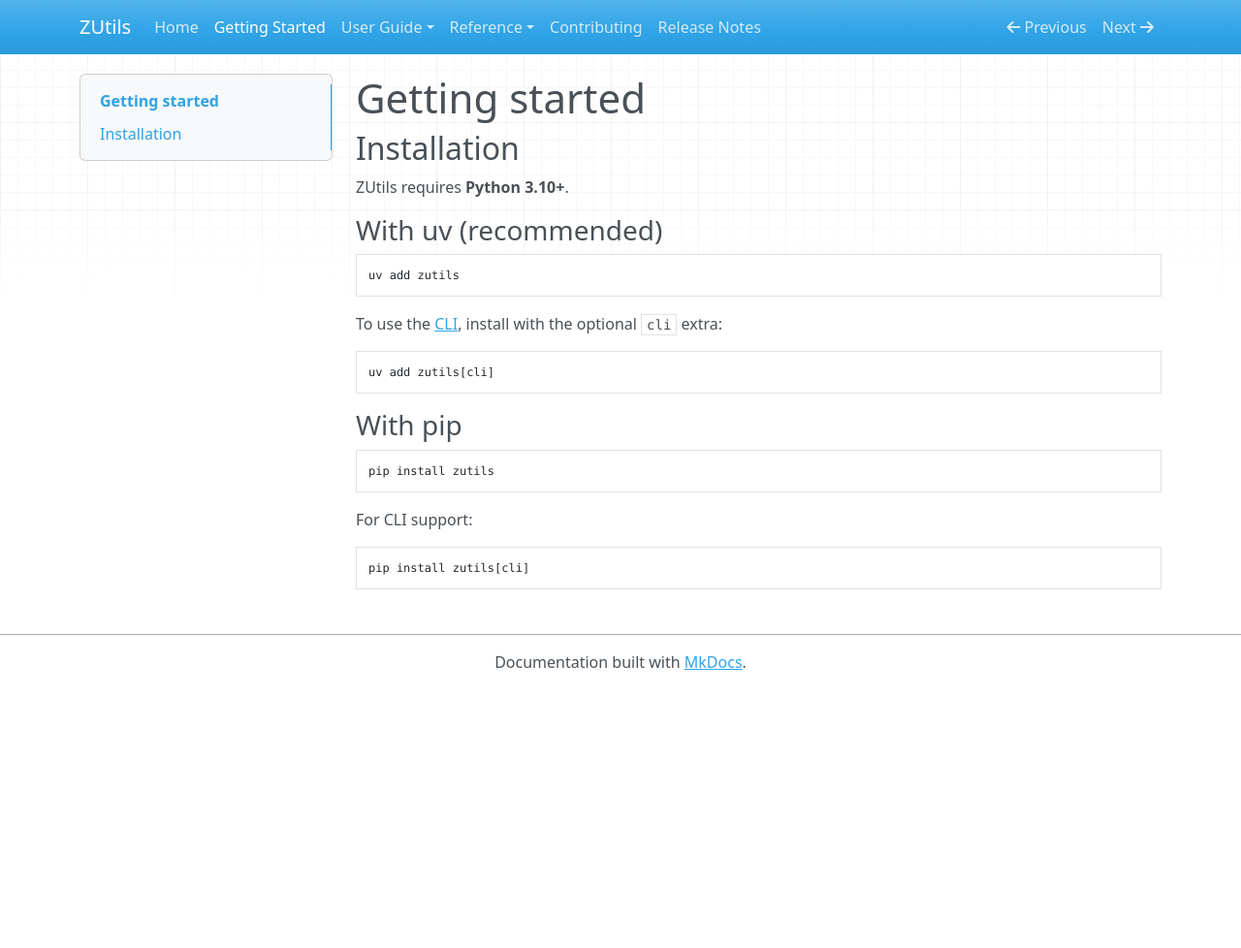
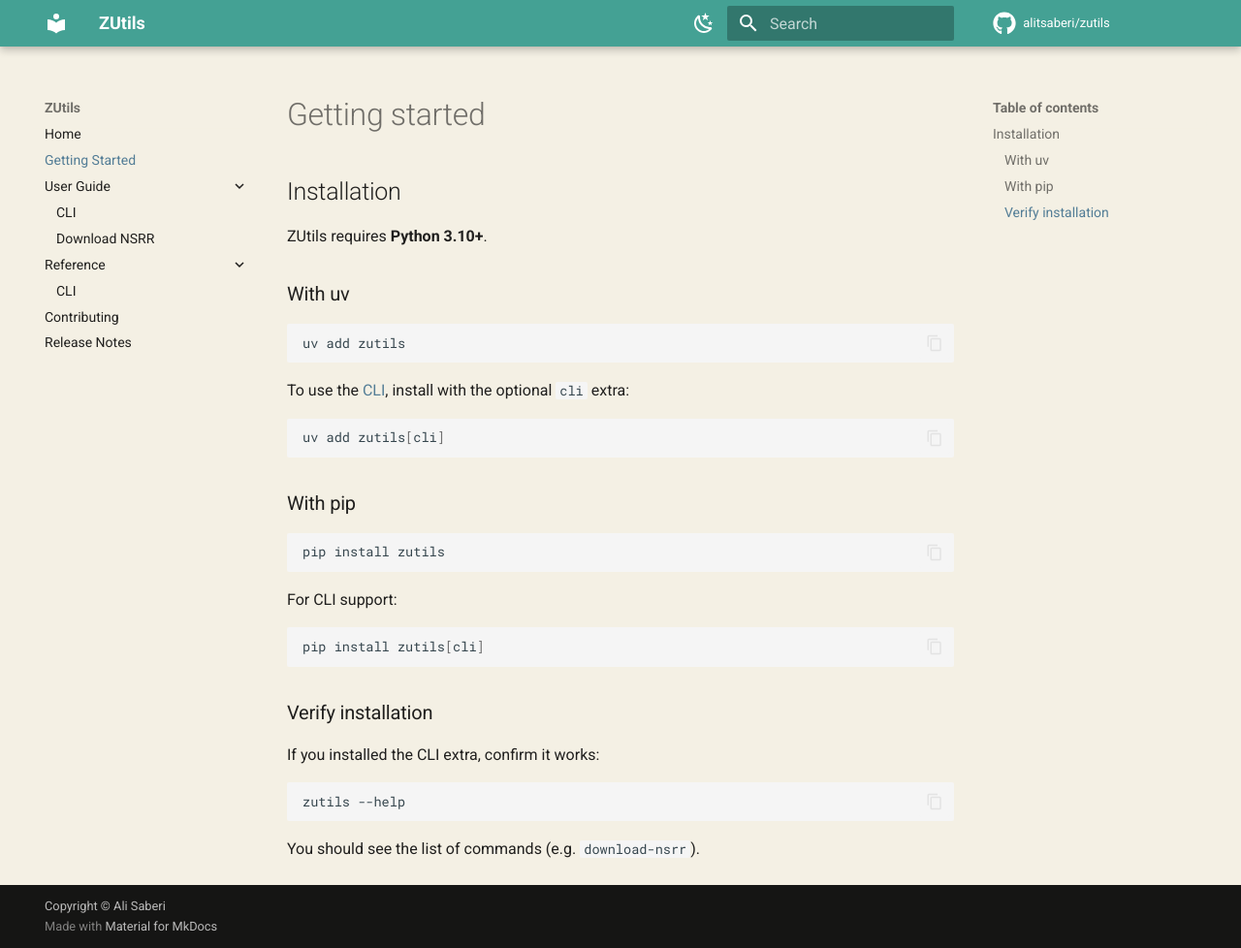
Before and after one commit to alitsaberi/somnio, an MkDocs documentation site: the page built from docs/getting-started.md, in a window 1280 px wide and 978 px high. Shown: the whole window at 97% size. Built offline with MkDocs 1.6.1 and Material for MkDocs 9.7.7, drawn with Linux system fonts in a browser that asks for light colours; nearby versions of some CDN libraries; comment, search, counter and statistics services are not loaded.

Commit message:
Improve docs with MkDocs Material
- Updated mkdocs.yml to include Material theme features and markdown extensions for improved documentation styling and functionality.
- Added new dependencies for mkdocs-material and pymdown-extensions in pyproject.toml to support the updated MkDocs configuration.
- Enhanced mkdocs.yml with site description, repository details, and additional theme features for improved navigation and aesthetics.
- Revised index.md to include a brief description of ZUtils and links for getting started and GitHub repository.

````diff
--- a/docs/getting-started.md
+++ b/docs/getting-started.md
@@ -4,13 +4,13 @@
 
 ZUtils requires **Python 3.10+**.
 
-### With uv (recommended)
+### With uv
 
 ```bash
 uv add zutils
 ```
 
-To use the [CLI](./user-guide/cli.md), install with the optional `cli` extra:
+To use the [CLI](user-guide/cli.md), install with the optional `cli` extra:
 
 ```bash
 uv add zutils[cli]
@@ -27,3 +27,13 @@ For CLI support:
 ```bash
 pip install zutils[cli]
 ```
+
+### Verify installation
+
+If you installed the CLI extra, confirm it works:
+
+```bash
+zutils --help
+```
+
+You should see the list of commands (e.g. `download-nsrr`).
--- /dev/null
+++ b/docs/stylesheets/extra.css
@@ -0,0 +1,25 @@
+/* ColorHunt palette: https://colorhunt.co/palette/f4f0e444a194537d96ec8f8d */
+:root {
+  --zutils-cream: #f4f0e4;
+  --zutils-teal: #44a194;
+  --zutils-blue: #537d96;
+  --zutils-coral: #ec8f8d;
+}
+
+/* Light mode */
+[data-md-color-scheme="default"] {
+  --md-default-bg-color: var(--zutils-cream);
+  --md-primary-fg-color: var(--zutils-teal);
+  --md-primary-fg-color--light: #5bb1a6;
+  --md-primary-fg-color--dark: #2f867b;
+  --md-accent-fg-color: var(--zutils-coral);
+  --md-typeset-a-color: var(--zutils-blue);
+}
+
+/* Dark mode */
+[data-md-color-scheme="slate"] {
+  --md-primary-fg-color: var(--zutils-blue);
+  --md-primary-fg-color--light: #6a8ba1;
+  --md-primary-fg-color--dark: #3f667e;
+  --md-accent-fg-color: var(--zutils-coral);
+}
--- a/mkdocs.yml
+++ b/mkdocs.yml
@@ -1,8 +1,61 @@
 site_name: ZUtils
+site_description: Python utilities and CLI for sleep and physiological data workflows
+
+repo_url: https://github.com/alitsaberi/zutils
+repo_name: alitsaberi/zutils
+edit_uri: edit/master/docs/
+
+copyright: Copyright &copy; Ali Saberi
 
 plugins:
+  - search
   - mkdocs-typer2:
       pretty: true
+      engine: legacy
+
+theme:
+  name: material
+  features:
+    - navigation.instant
+    - navigation.tracking
+    - navigation.top
+    - navigation.expand
+    - navigation.path
+    - toc.follow
+    - content.code.copy
+    - content.tabs.link
+    - search.highlight
+    - search.suggest
+  palette:
+    - scheme: default
+      primary: custom
+      accent: custom
+      toggle:
+        icon: material/weather-night
+        name: Switch to dark mode
+    - scheme: slate
+      primary: custom
+      accent: custom
+      toggle:
+        icon: material/weather-sunny
+        name: Switch to light mode
+  icon:
+    repo: fontawesome/brands/github
+
+extra_css:
+  - stylesheets/extra.css
+
+markdown_extensions:
+  - admonition
+  - attr_list
+  - md_in_html
+  - toc:
+      permalink: true
+  - pymdownx.details
+  - pymdownx.inlinehilite
+  - pymdownx.superfences
+  - pymdownx.highlight:
+      anchor_linenums: true
 
 nav:
   - Home: index.md
--- a/pyproject.toml
+++ b/pyproject.toml
@@ -43,7 +43,9 @@ dev = [
 ]
 docs = [
     "mkdocs>=1.6.1",
+    "mkdocs-material>=9.6.0",
     "mkdocs-typer2>=0.2.0",
+    "pymdown-extensions>=10.14.0",
 ]
 lint = [
     "ruff>=0.14.14",
````
Also changed, not shown: docs/index.md (+5 -0 lines), docs/reference/cli.md (+2 -2 lines), 1 other file.
